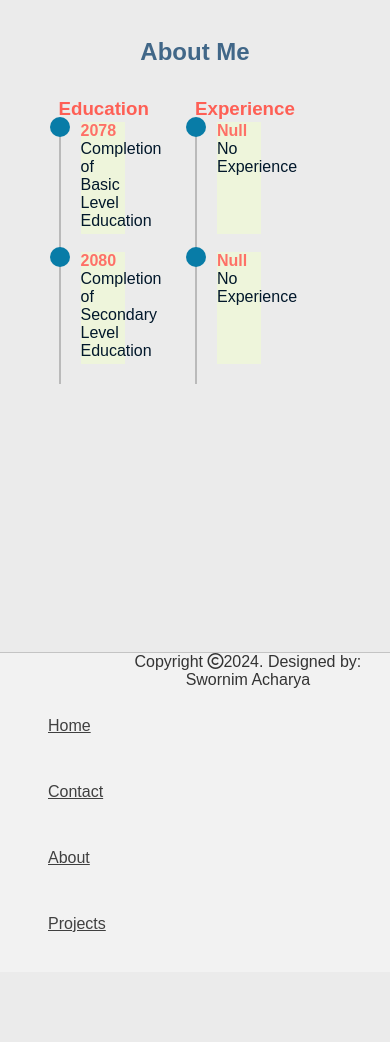
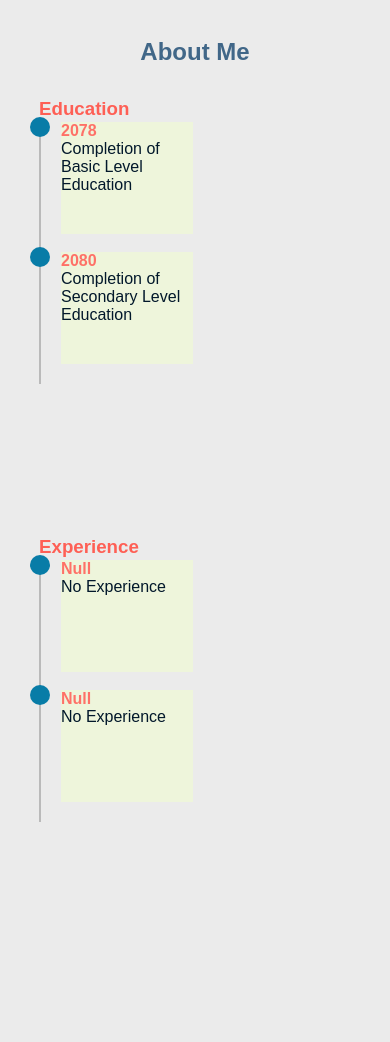
Before and after one commit to Swornim98/first-personal-portfolio-website, a plain HTML site: page index.html in a window 390 px wide. Shown: the part 958-2000 px from the top of the page. Before the commit the page ends 1930 px from the top, so only its background shows below. Drawn offline with nearby package versions, Linux system fonts and the light colour scheme; a web font is replaced by a local one.

Commit message:
Update style.css

```diff
--- a/style.css
+++ b/style.css
@@ -193,11 +193,12 @@ nav a{
 .section-second{
     display:grid;
     height:400px;
-    width:70%;
+    width:80%;
     margin-left:auto;
     margin-right: auto;
     grid-template-columns: 1fr 1fr;
     margin-top:2rem;
+    position:relative;
 }
 h2{
     text-align: center;
@@ -244,6 +245,7 @@ h2{
     border-left:2px solid #bababa;
     padding:2px 2px 2px var(--section-second-section-padding-left);
     position:relative;
+
 }
 .abt-cont::before{
     content:"";
@@ -261,6 +263,23 @@ h2{
 .abt-cont p{
     color:#02182B;
 
+}
+@media(max-width:600px){
+    .section-second-section{
+        width:100%;
+
+    }
+    .section-second-part1+.section-second-part1{
+        width:100%;
+        position:relative;
+    }
+    .section-second{
+        grid-template-rows: 1fr 1fr;
+        grid-template-columns: none;
+        height: 100vh;
+        row-gap: 2rem;
+
+    }
 }
 /* footer part */
 footer{
```
